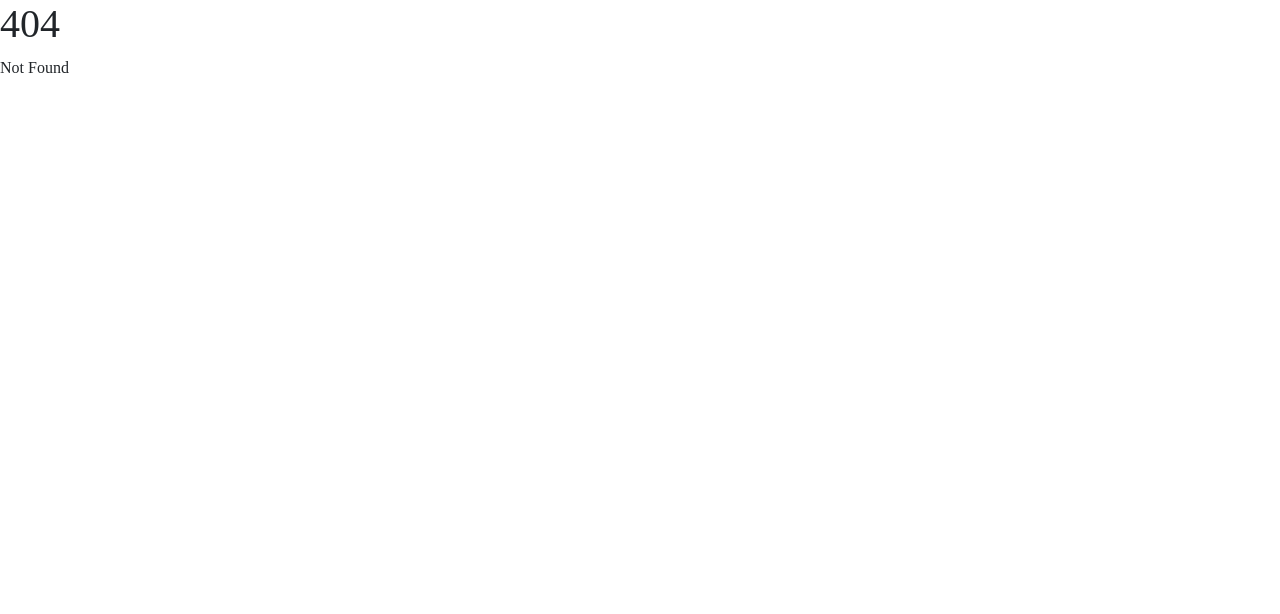
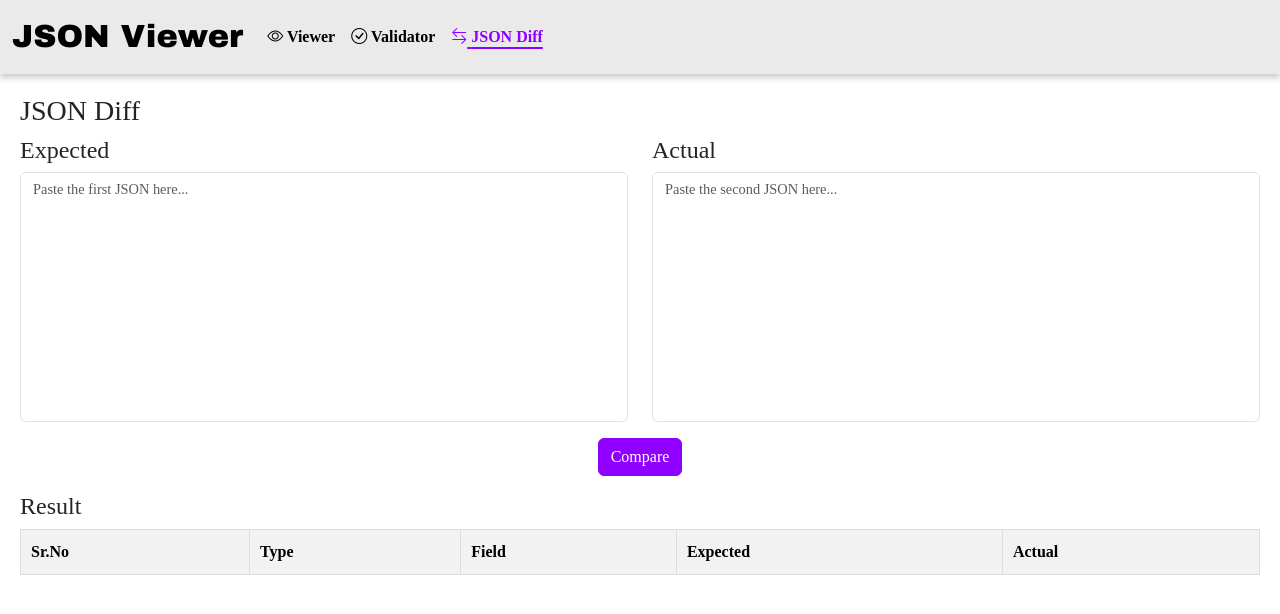
Before and after one commit to anandbmuley/json-viewer, a SvelteKit app: page /app/diff in a window 1280 px wide. Before the commit this address had no page. Shown: the top 614 px of the page. Built offline with nearby package versions, Linux system fonts and the light colour scheme.

Commit message:
Add JSON Diff feature with UI for comparing two JSON inputs

```diff
--- a/package.json
+++ b/package.json
@@ -39,6 +39,7 @@
 	"type": "module",
 	"dependencies": {
 		"ajv": "^6.12.6",
-		"dexie": "^4.0.4"
+		"dexie": "^4.0.4",
+		"json-diff-ts": "^4.2.1"
 	}
 }
--- a/src/routes/app/+layout.svelte
+++ b/src/routes/app/+layout.svelte
@@ -41,6 +41,16 @@
 						<span>Validator</span>
 					</a>
 				</li>
+				<li class="nav-item text-center">
+					<a
+						class="nav-link menu-item"
+						href="/app/diff"
+						class:active={$currentPath === '/app/diff'}
+					>
+						<i class="bi bi-arrow-left-right"></i>
+						<span>JSON Diff</span>
+					</a>
+				</li>
 			</ul>
 		</div>
 	</div>
--- /dev/null
+++ b/src/routes/app/diff/+page.svelte
@@ -0,0 +1,112 @@
+<script lang="ts">
+	import { diff } from 'json-diff-ts';
+
+	let json1 = '';
+	let json2 = '';
+	let diffResult: any[] = []; // Use the locally defined IChange type
+
+	function calculateDiff() {
+		try {
+			const obj1 = JSON.parse(json1);
+			const obj2 = JSON.parse(json2);
+			const result = diff(obj1, obj2);
+
+			if (result) {
+				diffResult = result;
+			} else {
+				diffResult = [{ type: 'INFO', key: '', value: 'No differences found', oldValue: undefined }];
+			}
+		} catch (error) {
+			diffResult = [{ type: 'ERROR', key: '', value: 'Invalid JSON input', oldValue: undefined }];
+		}
+	}
+</script>
+
+<div class="container-fluid full-screen">
+	<h3>JSON Diff</h3>
+	<div class="row">
+		<div class="col-md-6">
+			<h4>Expected</h4>
+			<textarea
+				class="form-control"
+				bind:value={json1}
+				placeholder="Paste the first JSON here..."
+			></textarea>
+		</div>
+		<div class="col-md-6">
+			<h4>Actual</h4>
+			<textarea
+				class="form-control"
+				bind:value={json2}
+				placeholder="Paste the second JSON here..."
+			></textarea>
+		</div>
+	</div>
+	<div class="row mt-3">
+		<div class="col-12 text-center">
+			<button class="btn btn-purple" on:click={calculateDiff}>Compare</button>
+		</div>
+	</div>
+	<div class="row mt-3">
+		<div class="col-12">
+			<h4>Result</h4>
+			<table class="table table-bordered">
+				<thead>
+					<tr>
+						<th>Sr.No</th>
+						<th>Type</th>
+						<th>Field</th>
+						<th>Expected</th>
+						<th>Actual</th>
+					</tr>
+				</thead>
+				<tbody>
+					{#each diffResult as { type, key, value, oldValue }, index}
+						<tr>
+							<td>{index + 1}</td>
+							<td>{type}</td>
+							<td>{key}</td>
+							<td>{oldValue !== undefined ? oldValue : '-'}</td>
+							<td>{value !== undefined ? value : '-'}</td>
+						</tr>
+					{/each}
+				</tbody>
+			</table>
+		</div>
+	</div>
+</div>
+
+<style>
+	.full-screen {
+		width: 100vw;
+		height: 100vh;
+		padding: 20px;
+		box-sizing: border-box;
+		overflow: auto;
+	}
+	textarea {
+		height: calc(50vh - 150px);
+		font-family: 'PT Mono';
+		font-size: 0.9rem;
+		width: 100%;
+		resize: none;
+	}
+	.btn-purple {
+		background-color: #9000ff;
+		border-color: #9000ff;
+		color: white;
+	}
+	table {
+		width: 100%;
+		background-color: #fff;
+		border-collapse: collapse;
+	}
+	th, td {
+		padding: 10px;
+		text-align: left;
+		border: 1px solid #ddd;
+	}
+	th {
+		background-color: #f2f2f2;
+	}
+</style>
```
Also changed, not shown: 1 other file (tests, documents, lock files or other folders).
